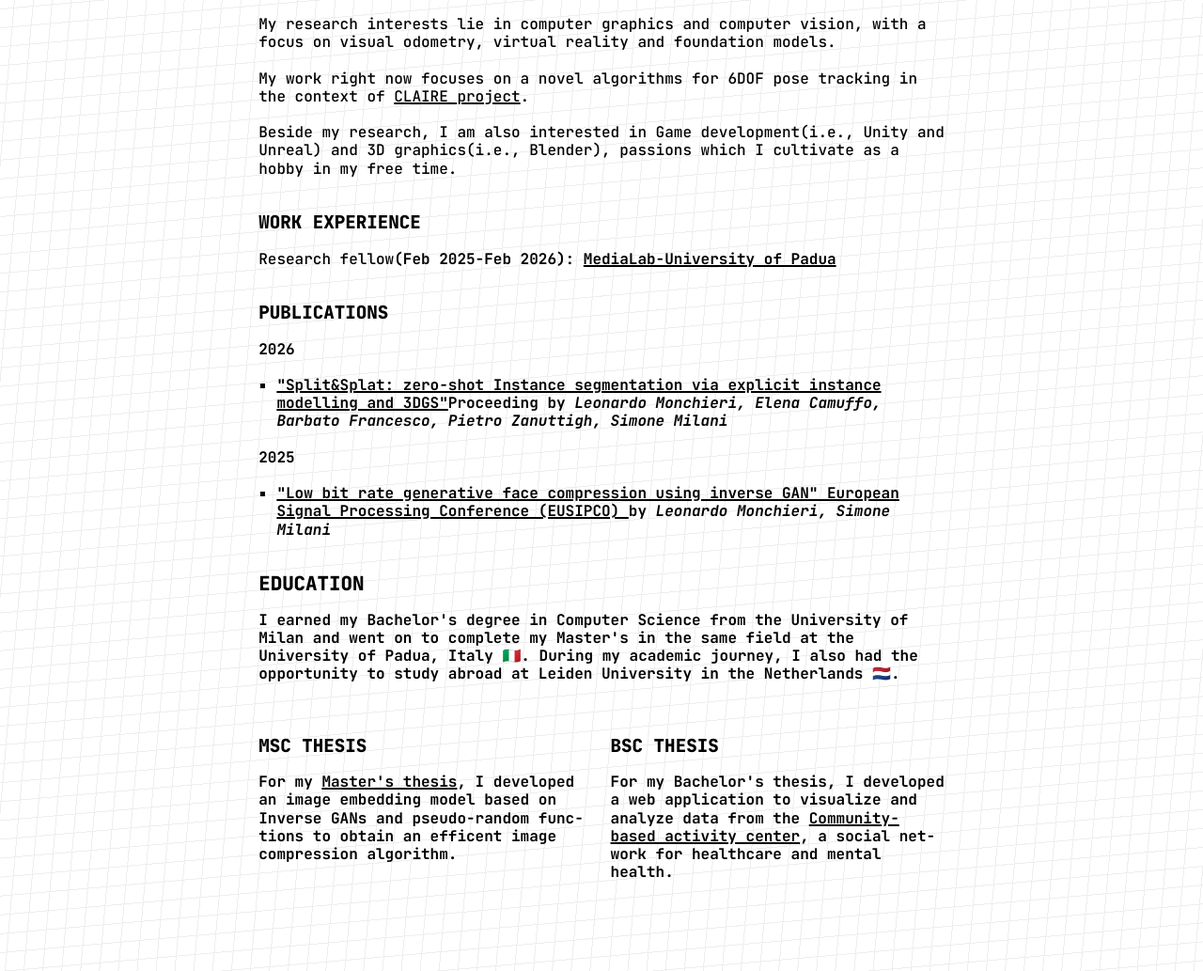
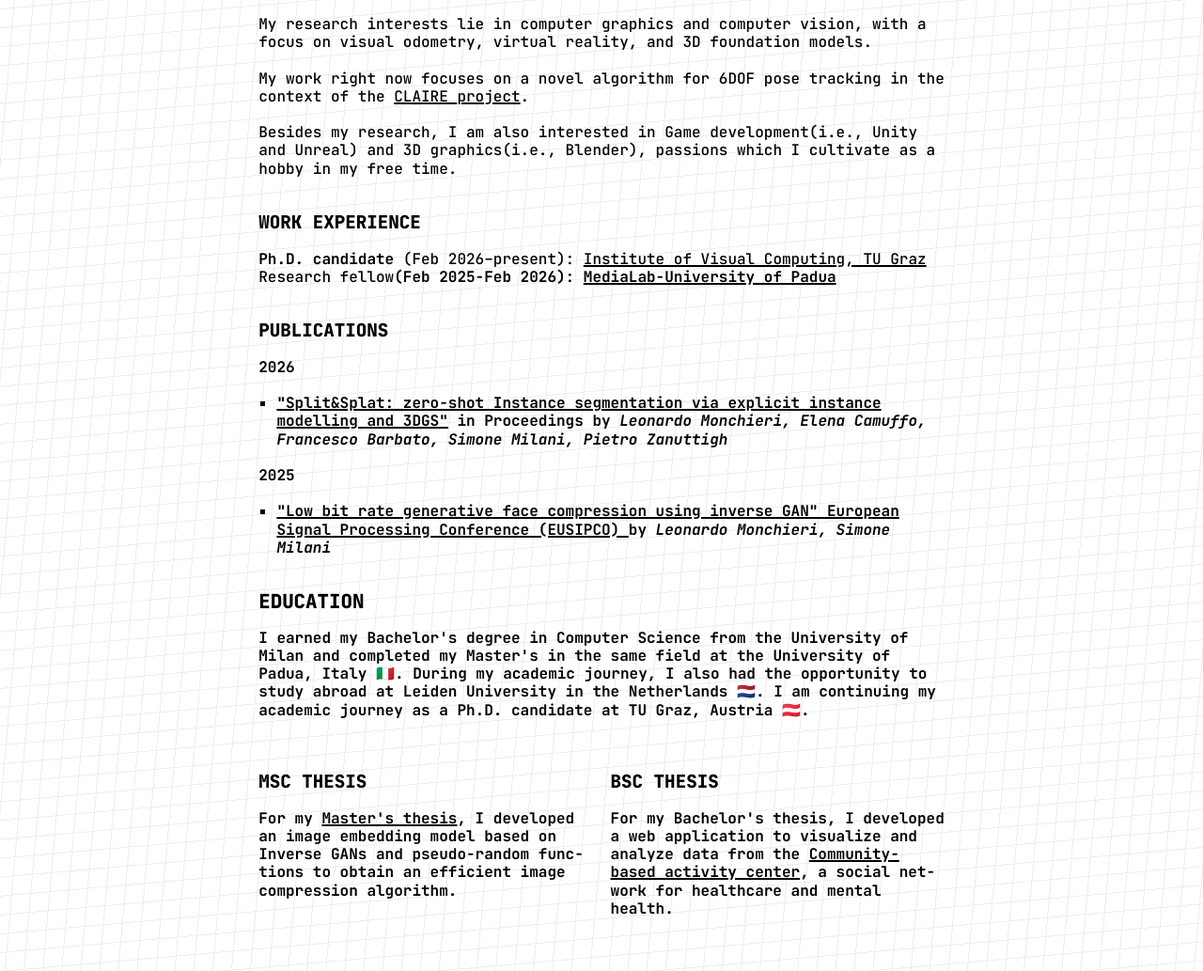
Before and after one commit to LeonardoMonchieri/LeonardoMonchieri.github.io, a plain HTML site: page index.html in a window 1280 px wide. Shown: the part 288-1321 px from the top of the page at 94% size. Before the commit the page ends 1283 px from the top, so only its background shows below. Drawn offline with Linux system fonts and the light colour scheme.

Commit message:
Refine text in index.html for clarity and accuracy
Updated various text elements for clarity and correctness.

```diff
--- a/index.html
+++ b/index.html
@@ -29,7 +29,7 @@
     "jobTitle": "PhD student in Computer Graphics",
     "worksFor": {
       "@type": "Organization",
-      "name": "Institute of Visual computing – TU Graz"
+      "name": "Institute of Visual Computing – TU Graz"
     },
     "alumniOf": {
       "@type": "CollegeOrUniversity",
@@ -76,10 +76,10 @@
   <div>
     <h2>Research</h2>
 
-    <p>My research interests lie in computer graphics and computer vision, with a focus on visual odometry, virtual reality and foundation models.</p>
+    <p>My research interests lie in computer graphics and computer vision, with a focus on visual odometry, virtual reality, and 3D foundation models.</p>
 
     <p>
-      My work right now focuses on a novel algorithms for 6DOF pose tracking in the context of <a href="https://ivc.tugraz.at/research-project/claire/">CLAIRE project</a>.
+      My work right now focuses on a novel algorithm for 6DOF pose tracking in the context of the <a href="https://ivc.tugraz.at/research-project/claire/">CLAIRE project</a>.
     </p>
       <!--
       <a href="https://github.com/graphdeco-inria/gaussian-splatting"
@@ -89,20 +89,22 @@
     -->
 
     <p>
-      Beside my research, I am also interested in Game development(i.e., Unity and Unreal) and 3D graphics(i.e., Blender), passions which I cultivate as a hobby in my free time.
+      Besides my research, I am also interested in Game development(i.e., Unity and Unreal) and 3D graphics(i.e., Blender), passions which I cultivate as a hobby in my free time.
     </p>
 
     <h3>Work experience</h3>
     <p>
-        </b>Research fellow<b>(Feb 2025-Feb 2026): <a href="https://medialab.dei.unipd.it/" target="_blank"
-      rel="noopener noreferrer">MediaLab-University of Padua </a>
+        <b>Ph.D. candidate</b> (Feb 2026–present):
+        <a href="https://ivc.tugraz.at/" target="_blank" rel="noopener noreferrer">Institute of Visual Computing, TU Graz</a>
+        </b>Research fellow<b>(Feb 2025-Feb 2026):
+        <a href="https://medialab.dei.unipd.it/" target="_blank" rel="noopener noreferrer">MediaLab-University of Padua </a>
     </p>
 
     <h3>Publications</h3>
       <p> 2026</p>
       <ul>
         <li>
-          <a href="https://arxiv.org/html/2602.03809v1">"Split&Splat: zero-shot Instance segmentation via explicit instance modelling and 3DGS"</a><b>Proceeding</b>  by <em>Leonardo Monchieri, Elena Camuffo, Barbato Francesco, Pietro Zanuttigh, Simone Milani</em>
+          <a href="https://arxiv.org/html/2602.03809v1">"Split&Splat: zero-shot Instance segmentation via explicit instance modelling and 3DGS"</a><b> in Proceedings </b>  by <em>Leonardo Monchieri, Elena Camuffo, Francesco Barbato, Simone Milani, Pietro Zanuttigh</em>
         </li>
         <!-- <li>
           <span class="small">
@@ -125,8 +127,9 @@
   <div>
     <h2>Education</h2>
     <p>
-     I earned my Bachelor's degree in Computer Science from the University of Milan and went on to complete my Master's in the same field at the University of Padua, Italy 🇮🇹.
+     I earned my Bachelor's degree in Computer Science from the University of Milan and completed my Master's in the same field at the University of Padua, Italy 🇮🇹.
      During my academic journey, I also had the opportunity to study abroad at Leiden University in the Netherlands 🇳🇱.
+     I am continuing my academic journey as a Ph.D. candidate at TU Graz, Austria 🇦🇹.
     </p>
 
     <div class="grid">
@@ -137,7 +140,7 @@
           my <a href="https://thesis.unipd.it/handle/20.500.12608/80207"
           target="_blank" rel="noopener noreferrer">Master's
           thesis</a>, I developed an image embedding model based on
-          Inverse GANs and pseudo-random functions to obtain an efficent
+          Inverse GANs and pseudo-random functions to obtain an efficient
           image compression algorithm.
         </p>
       </div>
```
